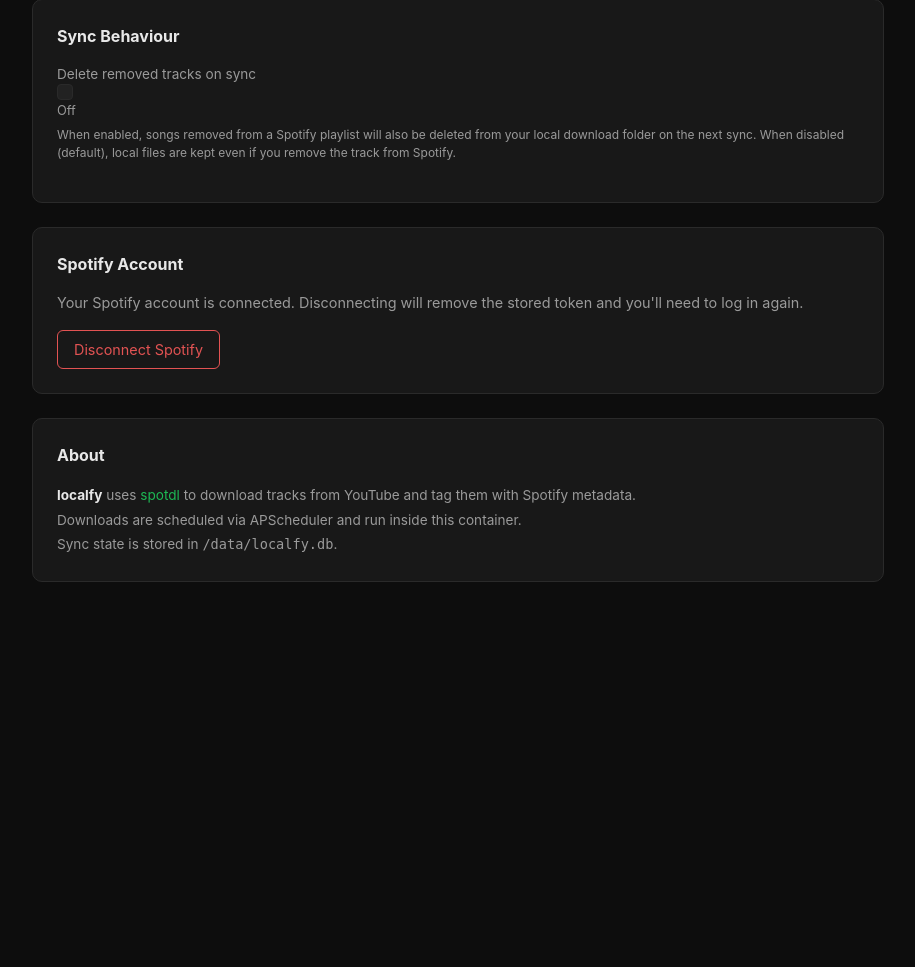
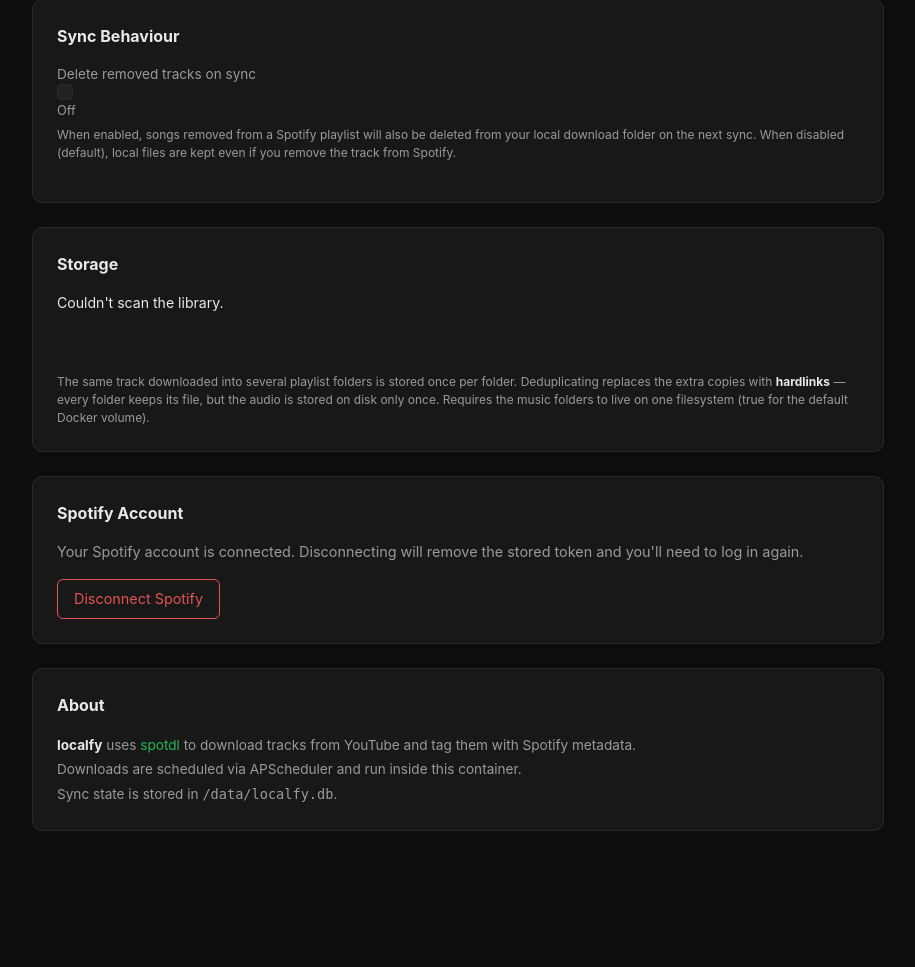
Before and after one commit to joelwilsonmt/localfy, a FastAPI app: template app/templates/settings.html in a window 1280 px wide. Shown: the part 650-1617 px from the top of the page, without its empty margins (182-1097 px from the left). Before the commit the page ends 1232 px from the top, so only its background shows below. Run offline with FastAPI, Linux system fonts and the light colour scheme; the template is opened without the code that fills it, so the values that code supplies are empty; parts of the project's set-up code (start-up, migrations or seed data) failed here and were passed over.

Commit message:
Settings: storage report with hardlink dedupe
New Storage card shows total audio size and how much space duplicate
downloads waste (the same track in several playlist folders), with the
top offenders listed. A confirm-gated button replaces the extra copies
with hardlinks via temp-name + os.replace, so every folder keeps its
file while identical audio is stored once. Inode-aware, so an already
deduped library reports zero waste and the operation is idempotent.

Co-Authored-By: Claude Fable 5 <noreply@anthropic.com>

```diff
--- a/app/main.py
+++ b/app/main.py
@@ -714,6 +714,23 @@ def update_audio_format(request: Request, audio_format: str = Form(...)):
     return JSONResponse({"ok": True})
 
 
+@app.get("/api/storage-report")
+def api_storage_report(request: Request):
+    # sync def → FastAPI's threadpool, so the os.walk doesn't block the loop
+    if redir := _require_auth(request):
+        return redir
+    from app.downloader import storage_report
+    return JSONResponse(storage_report())
+
+
+@app.post("/settings/dedupe")
+def run_dedupe(request: Request):
+    if redir := _require_auth(request):
+        return redir
+    from app.downloader import dedupe_hardlinks
+    return JSONResponse(dedupe_hardlinks())
+
+
 @app.post("/settings/audio-bitrate")
 def update_audio_bitrate(request: Request, audio_bitrate: str = Form(...)):
     if redir := _require_auth(request):
--- a/app/static/style.css
+++ b/app/static/style.css
@@ -1067,3 +1067,14 @@ nav { position: sticky; top: 0; z-index: 150; }
 .nsi-dl:hover { border-color: var(--green); color: var(--green); }
 .nsi-dl:disabled { cursor: default; }
 .nsi-dl.done { border-color: var(--green); color: var(--green); }
+
+/* ── Settings: storage report ──────────────────────────────── */
+.storage-summary { font-size: .88rem; margin-bottom: .6rem; }
+.storage-dupes {
+  list-style: none; display: flex; flex-direction: column; gap: .25rem;
+  margin: 0 0 .9rem; font-size: .8rem;
+}
+.storage-dupes li { display: flex; gap: .6rem; align-items: baseline; flex-wrap: wrap; }
+.sd-name { color: var(--text); }
+.sd-meta { color: var(--muted); font-size: .72rem; }
+.sd-more { color: var(--muted); font-size: .72rem; }
--- a/app/templates/settings.html
+++ b/app/templates/settings.html
@@ -68,6 +68,21 @@
   </div>
 
   <div class="settings-card">
+    <h3>Storage</h3>
+    <div class="storage-summary" id="storage-summary">Scanning library…</div>
+    <ul class="storage-dupes" id="storage-dupes" hidden></ul>
+    <button class="btn-save" id="btn-dedupe" onclick="runDedupe()" hidden>Free up space (hardlink duplicates)</button>
+    <span id="dedupe-result" style="font-size:.8rem; color:var(--green); margin-left:.75rem;"></span>
+    <div class="field-hint" style="margin-top:.75rem">
+      The same track downloaded into several playlist folders is stored once per folder.
+      Deduplicating replaces the extra copies with
+      <strong style="color:var(--text)">hardlinks</strong> — every folder keeps its file,
+      but the audio is stored on disk only once. Requires the music folders to live on one
+      filesystem (true for the default Docker volume).
+    </div>
+  </div>
+
+  <div class="settings-card">
     <h3>Spotify Account</h3>
     <p style="font-size:.9rem; margin-bottom:1rem; color: var(--muted);">
       Your Spotify account is connected. Disconnecting will remove the stored token
@@ -117,6 +132,60 @@ async function saveAudio() {
   setTimeout(() => { saved.style.opacity = '0'; }, 2500);
 }
 
+// ── Storage report + hardlink dedupe ─────────────────────────
+function fmtBytes(b) {
+  if (!b) return '0 MB';
+  return b >= 1e9 ? (b / 1e9).toFixed(1) + ' GB' : (b / 1e6).toFixed(0) + ' MB';
+}
+
+async function loadStorage() {
+  const summary = document.getElementById('storage-summary');
+  const list = document.getElementById('storage-dupes');
+  const btn = document.getElementById('btn-dedupe');
+  try {
+    const s = await fetch('/api/storage-report').then(r => r.json());
+    let text = `${fmtBytes(s.total_bytes)} of audio on disk.`;
+    if (s.dup_files > 0) {
+      text += ` ${s.dup_files} duplicate file${s.dup_files !== 1 ? 's' : ''} across playlists, wasting ${fmtBytes(s.wasted_bytes)}.`;
+      list.innerHTML = s.top.map(g =>
+        `<li><span class="sd-name"></span><span class="sd-meta">×${g.copies} · ${fmtBytes(g.size)} each · ${g.folders.join(', ')}</span></li>`
+      ).join('');
+      // Filenames/folders are untrusted text — set via textContent, not HTML.
+      list.querySelectorAll('.sd-name').forEach((el, i) => { el.textContent = s.top[i].filename; });
+      if (s.group_count > s.top.length) {
+        list.insertAdjacentHTML('beforeend', `<li class="sd-more">…and ${s.group_count - s.top.length} more</li>`);
+      }
+      list.hidden = false;
+      btn.hidden = false;
+    } else {
+      text += ' No duplicates found.';
+      list.hidden = true;
+      btn.hidden = true;
+    }
+    summary.textContent = text;
+  } catch (_) {
+    summary.textContent = "Couldn't scan the library.";
+  }
+}
+loadStorage();
+
+async function runDedupe() {
+  if (!confirm('Replace duplicate files with hardlinks?\n\nEvery playlist folder keeps its file — identical audio will just be stored once. This can\'t be undone per-file (but files can always be re-downloaded).')) return;
+  const btn = document.getElementById('btn-dedupe');
+  const result = document.getElementById('dedupe-result');
+  btn.disabled = true; btn.textContent = 'Deduplicating…';
+  try {
+    const r = await fetch('/settings/dedupe', { method: 'POST' }).then(x => x.json());
+    result.style.color = 'var(--green)';
+    result.textContent = `Freed ${fmtBytes(r.saved_bytes)} (${r.linked} file${r.linked !== 1 ? 's' : ''} linked${r.failed ? ', ' + r.failed + ' failed' : ''}).`;
+    loadStorage();
+  } catch (_) {
+    result.style.color = 'var(--red)';
+    result.textContent = "Couldn't deduplicate.";
+  }
+  btn.disabled = false; btn.textContent = 'Free up space (hardlink duplicates)';
+}
+
 async function updateSyncDelete(enabled) {
   const checkbox = document.getElementById('chk-sync-delete');
   const text = document.getElementById('sync-delete-text');
```
Also changed, not shown: app/downloader.py (+75 -3 lines).
